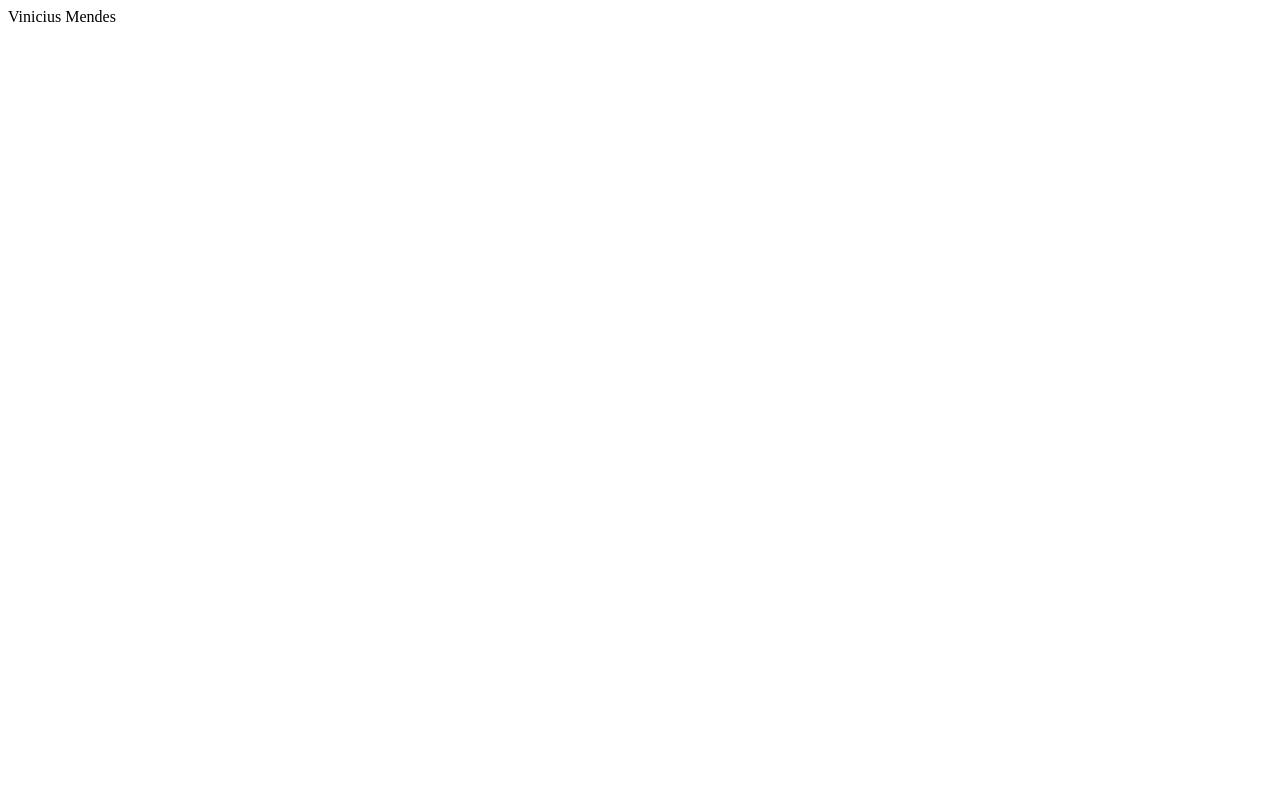
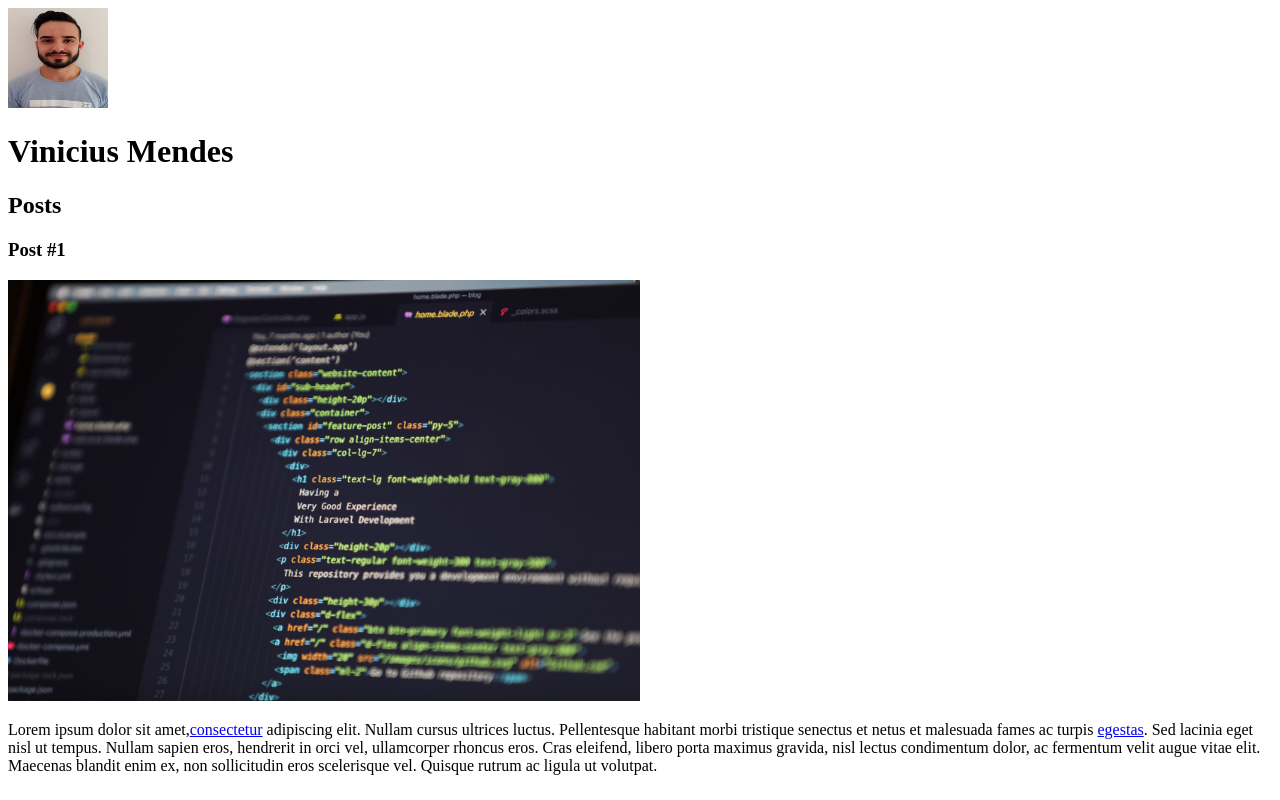
Before and after one commit to rmvinicius/dio-desafio-bootcamp, a plain HTML site: page pagina-pessoal/index.html in a window 1280 px wide. Drawn offline with Linux system fonts and the light colour scheme.

Commit message:
Update da página web + inserção de arquivos jpg

```diff
--- a/pagina-pessoal/index.html
+++ b/pagina-pessoal/index.html
@@ -5,6 +5,25 @@
         <title>Vinícius Mendes</title>
     </head>
     <body>
-        Vinicius Mendes
+        <header>
+            <img src="selfie.jpg" alt="Foto do rosto de Vinicius Mendes" height="100" width="100">
+            <h1>Vinicius Mendes</h1>
+        </header>
+        <section>
+            <header>
+                <h2>Posts</h2>
+            </header>
+            <article>
+                <header>
+                    <h3>Post #1</h3>
+                    <img src="postagem.jpg" alt="plano de fundo contendo código HTML" height="40%" width="50%">
+                </header>
+                <p>
+                    Lorem ipsum dolor sit amet,<a href="https://linkedin.com/in/vinícius-da-rosa-mendes-b12269a0/" target="_blank">consectetur</a> adipiscing elit. Nullam cursus ultrices luctus. Pellentesque habitant morbi tristique senectus et netus et malesuada fames ac turpis <a href="mailto:vinicius@email.com">egestas</a>. Sed lacinia eget nisl ut tempus. Nullam sapien eros, hendrerit in orci vel, ullamcorper rhoncus eros. Cras eleifend, libero porta maximus gravida, nisl lectus condimentum dolor, ac fermentum velit augue vitae elit. Maecenas blandit enim ex, non sollicitudin eros scelerisque vel. Quisque rutrum ac ligula ut volutpat.
+
+                </p>
+            </article>
+        </section>
+        <footer></footer>
     </body>
 </html>
```
Also changed, not shown: aulas-dev/HTML5.txt, pagina-pessoal/postagem.jpg (added), pagina-pessoal/selfie.jpg (added).
